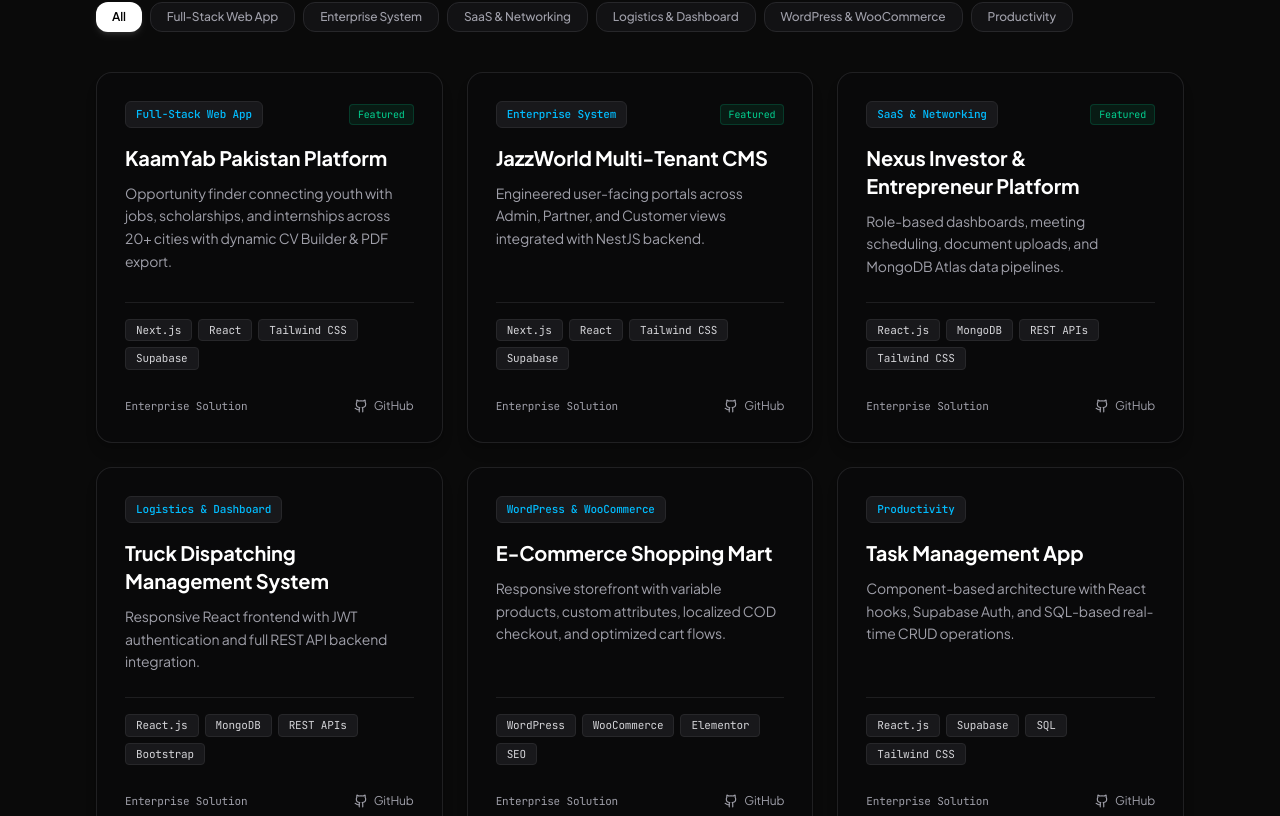
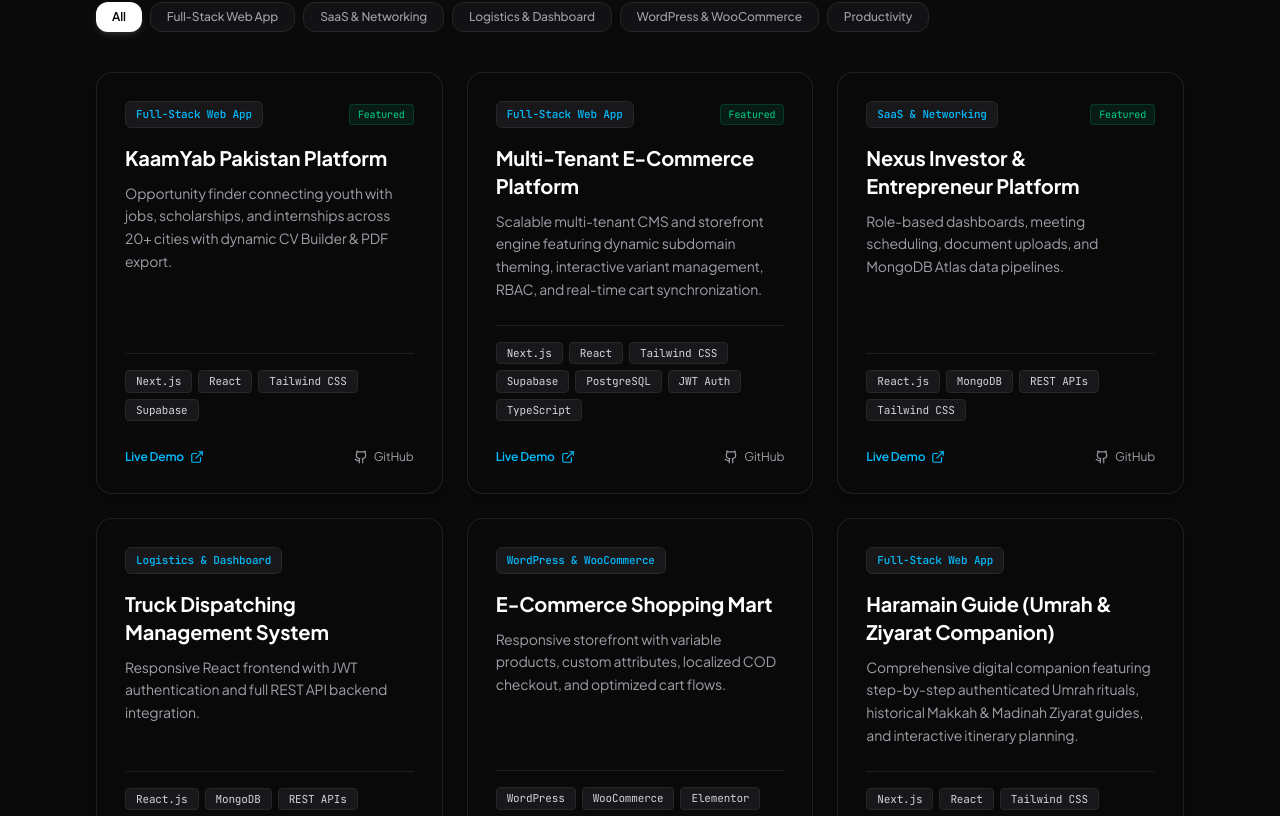
Before and after one commit to moiz962748-ai/personal-portfolio, a React (Vite) app: page / in a window 1280 px wide. Shown: the part 2004-2820 px from the top of the page. Built offline with nearby package versions, Linux system fonts and the light colour scheme.

Commit message:
feat: add new projects to portfolio showcase

```diff
--- a/src/data/portfolio.ts
+++ b/src/data/portfolio.ts
@@ -54,15 +54,15 @@
       category: "Full-Stack Web App",
       description: "Opportunity finder connecting youth with jobs, scholarships, and internships across 20+ cities with dynamic CV Builder & PDF export.",
       tech: ["Next.js", "React", "Tailwind CSS", "Supabase"],
-      demoUrl: "#",
+      demoUrl: "https://kaamyab-pakistan.vercel.app/",
       featured: true
     },
     {
-      title: "JazzWorld Multi-Tenant CMS",
-      category: "Enterprise System",
-      description: "Engineered user-facing portals across Admin, Partner, and Customer views integrated with NestJS backend.",
-      tech: ["Next.js", "React", "Tailwind CSS", "Supabase"],
-      demoUrl: "#",
+      title: "Multi-Tenant E-Commerce Platform",
+      category: "Full-Stack Web App",
+      description: "Scalable multi-tenant CMS and storefront engine featuring dynamic subdomain theming, interactive variant management, RBAC, and real-time cart synchronization.",
+      tech: ["Next.js", "React", "Tailwind CSS", "Supabase", "PostgreSQL", "JWT Auth", "TypeScript"],
+      demoUrl: "https://storecraft-cms.vercel.app/",
       featured: true
     },
     {
@@ -70,7 +70,7 @@
       category: "SaaS & Networking",
       description: "Role-based dashboards, meeting scheduling, document uploads, and MongoDB Atlas data pipelines.",
       tech: ["React.js", "MongoDB", "REST APIs", "Tailwind CSS"],
-      demoUrl: "#",
+      demoUrl: "https://nexus-iota-five.vercel.app/",
       featured: true
     },
     {
@@ -78,7 +78,7 @@
       category: "Logistics & Dashboard",
       description: "Responsive React frontend with JWT authentication and full REST API backend integration.",
       tech: ["React.js", "MongoDB", "REST APIs", "Bootstrap"],
-      demoUrl: "#",
+      demoUrl: "https://truck-dispatch-system.vercel.app/",
       featured: false
     },
     {
@@ -90,13 +90,30 @@
       featured: false
     },
     {
+      title: "Haramain Guide (Umrah & Ziyarat Companion)",
+      category: "Full-Stack Web App",
+      description: "Comprehensive digital companion featuring step-by-step authenticated Umrah rituals, historical Makkah & Madinah Ziyarat guides, and interactive itinerary planning.",
+      tech: ["Next.js", "React", "Tailwind CSS", "TypeScript"],
+      demoUrl: "https://haramain-umrah-guide.vercel.app/",
+      featured: false
+    },
+    {
+      title: "Prize Bond System",
+      category: "Full-Stack Web App",
+      description: "Dynamic architecture with Next.js components, Supabase database integration, and an admin CMS.",
+      tech: ["React.js", "Supabase", "SQL", "Tailwind CSS"],
+      demoUrl: "https://prizebond-pk.netlify.app/",
+      featured: false
+    },
+    {
       title: "Task Management App",
       category: "Productivity",
       description: "Component-based architecture with React hooks, Supabase Auth, and SQL-based real-time CRUD operations.",
       tech: ["React.js", "Supabase", "SQL", "Tailwind CSS"],
-      demoUrl: "#",
+      demoUrl: "http://taskly-hub.vercel.app/",
       featured: false
     }
+
   ],
   arsenal: {
     frontend: ["React.js", "Next.js", "JavaScript (ES6)", "HTML5 / CSS3", "Tailwind CSS", "Bootstrap", "jQuery", "Framer Motion"],
```
